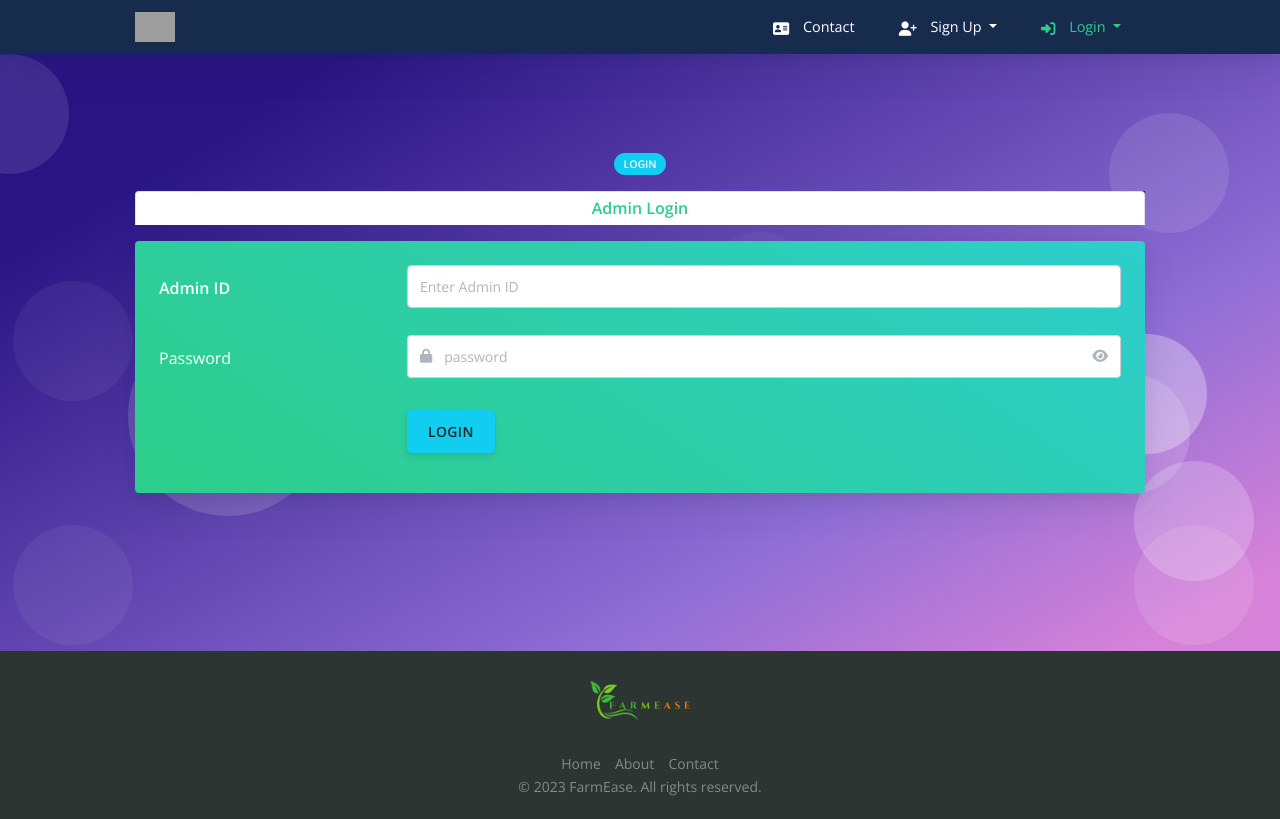
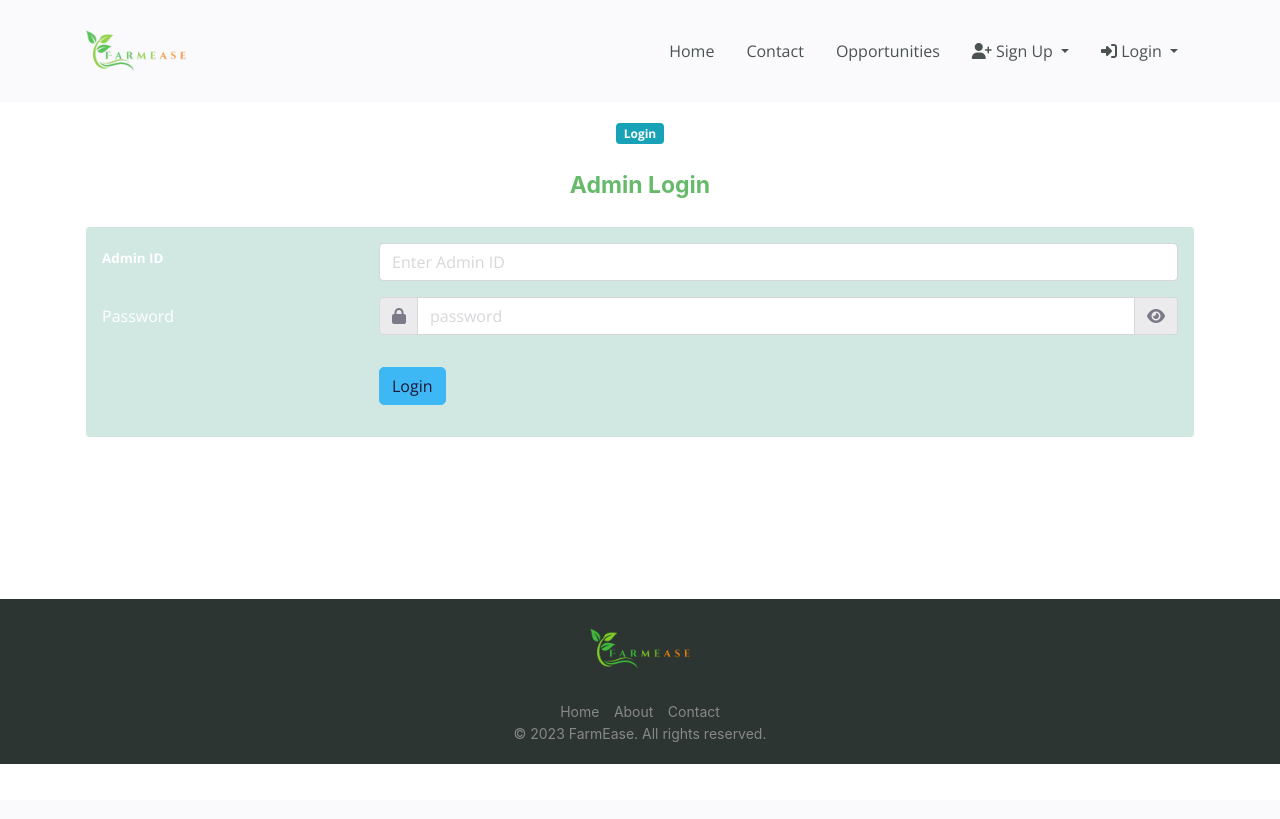
Before and after one commit to ashish-sapkota2/farmease, a PHP site: page /agriculture_portal/admin/alogin.php in a window 1280 px wide. After the commit the page ends 764 px from the top, so only its background shows below. Run offline with PHP 8.4, Linux system fonts and the light colour scheme; some libraries are stand-ins or nearby versions; grey boxes are pictures that could not be loaded.

Commit message:
css and link improved

```diff
--- a/admin/alogin.php
+++ b/admin/alogin.php
@@ -29,7 +29,7 @@ include('aloginScript.php'); // Includes Login Script
   <link href="../assets/css/nucleo-svg.css" rel="stylesheet" />
 
 
-  <link rel="stylesheet" href="../assets/css/creativetim.min.css" type="text/css">
+  <link rel="stylesheet" href="../assets/css/theme.css" type="text/css">
 
 </head>
 
@@ -37,106 +37,48 @@ include('aloginScript.php'); // Includes Login Script
     <!-- Navbar -->
     <nav
       id="navbar-main"
-      class="
-        navbar navbar-main navbar-expand-lg
-        bg-default
-        navbar-light
-        position-sticky
-        top-0
-        shadow
-        py-0
-      "
-    >
-      <div class="container">
-        <ul class="navbar-nav navbar-nav-hover align-items-lg-center">
-          <li class="nav-item dropdown">
-            <a href="../index.php" class="navbar-brand mr-lg-5 text-white">
-                               <img src="../assets/img/nav.png" />
-            </a>
-          </li>
-        </ul>
-
-        <button
-          class="navbar-toggler bg-white"
-          type="button"
-          data-toggle="collapse"
-          data-target="#navbar_global"
-          aria-controls="navbar_global"
-          aria-expanded="false"
-          aria-label="Toggle navigation"
-        >
-          <span class="navbar-toggler-icon text-white"></span>
-        </button>
-        <div class="navbar-collapse collapse bg-default" id="navbar_global">
-          <div class="navbar-collapse-header">
-            <div class="row">
-              <div class="col-10 collapse-brand">
-                <a href="../index.html">
-                  <img src="../assets/img/nav.png" />
-                </a>
-              </div>
-              <div class="col-2 collapse-close bg-danger">
-                <button
-                  type="button"
-                  class="navbar-toggler"
-                  data-toggle="collapse"
-                  data-target="#navbar_global"
-                  aria-controls="navbar_global"
-                  aria-expanded="false"
-                  aria-label="Toggle navigation"
-                >
-                  <span></span>
-                  <span></span>
-                </button>
-              </div>
-            </div>
-          </div>
-
-          <ul class="navbar-nav align-items-lg-center ml-auto">
-
-		   <li class="nav-item">
-              <a href="../contact.php" class="nav-link">
-                <span class="text-white nav-link-inner--text"
-                  ><i class="text-white fas fa-address-card"></i> Contact</span
-                >
-              </a>
-            </li>
-
-						  <li class="nav-item">
-			   <div class="dropdown show ">
-		  <a class="nav-link dropdown-toggle text-white " href="#" role="button" id="dropdownMenuLink" data-toggle="dropdown" aria-haspopup="true" aria-expanded="false">
-		                  <span class="text-white nav-link-inner--text"
-                  ><i class="text-white fas fa-user-plus"></i> Sign Up</span
+      class="navbar navbar-expand-lg navbar-light fixed-top py-3 bg-light opacity-85" data-navbar-on-scroll="data-navbar-on-scroll">
+      <div class="container"><a class="navbar-brand" href="../index.php"><img class="d-inline-block align-top img-fluid" src="../assets/img/fm-logo.png" alt="" width="100" /><span class="text-theme font-monospace fs-4 ps-2"></span></a>
+      <button class="navbar-toggler collapsed" type="button" data-bs-toggle="collapse" data-bs-target="#navbarSupportedContent" aria-controls="navbarSupportedContent" aria-expanded="false" aria-label="Toggle navigation"><span class="navbar-toggler-icon"></span></button>
+         <div class="navbar-collapse collapse border-top border-lg-0 mt-4 mt-lg-0" id="navbarSupportedContent">
+         <ul class="navbar-nav align-items-lg-center ml-auto topnav" id="nav">
+		  <li class="nav-item px-2"><a class="nav-link fw-medium active" aria-current="page" href="../index.php">Home</a></li>
+		  <li class="nav-item px-2"><a class="nav-link fw-medium" aria-current="page" href="../contact.php">Contact</a></li>
+          <li class="nav-item px-2"><a class="nav-link fw-medium" href="../index.php">Opportunities</a></li>
+          <li class="nav-item px-2"><div class="dropdown show">
+		  <a class="nav-link dropdown-toggle" href="#" role="button" id="dropdownMenuLink" data-toggle="dropdown" aria-haspopup="true" aria-expanded="false">
+		                  <span class="nav-link-inner--text"
+                  ><i class="fas fa-user-plus"></i> Sign Up</span
                 >
 		  </a>
 
 		  <div class="dropdown-menu" aria-labelledby="dropdownMenuLink">
-			<a class="dropdown-item" href="farmer/fregister.php">Farmer</a>
-			<a class="dropdown-item" href="customer/cregister.php">Customer</a>
+			<a class="dropdown-item" href="../farmer/fregister.php">Farmer</a>
+			<a class="dropdown-item" href="../customer/cregister.php">Customer</a>
 		  </div>
 		</div>
 			</li>
 
 
-		  	  <li class="nav-item">
+				  <li class="nav-item px-2">
 			   <div class="dropdown show ">
-		  <a class="nav-link dropdown-toggle text-success " href="#" role="button" id="dropdownMenuLink" data-toggle="dropdown" aria-haspopup="true" aria-expanded="false">
-		                  <span class="text-success nav-link-inner--text"
-                  ><i class="text-success fas fa-sign-in-alt"></i> Login</span
+		  <a class="nav-link dropdown-toggle" href="#" role="button" id="dropdownMenuLink" data-toggle="dropdown" aria-haspopup="true" aria-expanded="false">
+		                  <span class="nav-link-inner--text"
+                  ><i class="fas fa-sign-in-alt"></i> Login</span
                 >
 		  </a>
 
-		   <div class="dropdown-menu" aria-labelledby="dropdownMenuLink">
+		  <div class="dropdown-menu" aria-labelledby="dropdownMenuLink">
 			<a class="dropdown-item" href="../farmer/flogin.php">Farmer</a>
-			<a class="dropdown-item" href="../customer/clogin.php">Customer</a>
+			<a class="dropdown-item" href="../customerclogin.php">Customer</a>
 			<a class="dropdown-item" href="alogin.php">Admin </a>
 		  </div>
 		</div>
 			</li>
 
 
+          </ul>
 
-          </ul>
         </div>
       </div>
     </nav>
--- a/customer/cnav.php
+++ b/customer/cnav.php
@@ -178,7 +178,7 @@ $("#nav li a").each(function() {
 
 
 		   <li class="nav-item px-2">
-              <a href="alogout.php" class="nav-link">
+              <a href="clogout.php" class="nav-link">
                 <span class="nav-link-inner--text font-weight-bold"
                   ><i class="text-danger fas fa-power-off"></i> Logout </span
                 >
--- a/farmer/footer.php
+++ b/farmer/footer.php
@@ -124,7 +124,7 @@
         </div>
     </footer> -->
 
-  	<script src="https://cdn.staticfile.org/jquery/3.6.3/jquery.min.js"></script>
+  	<!-- <script src="https://cdn.staticfile.org/jquery/3.6.3/jquery.min.js"></script>
 
 	<script type="text/javascript" charset="utf8" src="https://cdn.datatables.net/1.12.1/js/jquery.dataTables.js"></script>
 
@@ -140,4 +140,4 @@
 	integrity="sha384-JjSmVgyd0p3pXB1rRibZUAYoIIy6OrQ6VrjIEaFf/nJGzIxFDsf4x0xIM+B07jRM" crossorigin="anonymous"></script>
 
 
-	<script src="https://use.fontawesome.com/ee1c3da296.js"></script>
+	<script src="https://use.fontawesome.com/ee1c3da296.js"></script> -->
```
Also changed, not shown: customer/clogin.php (+7 -7 lines), farmer/fheader.php (+19 -0 lines), farmer/flogin.php (+8 -8 lines).
